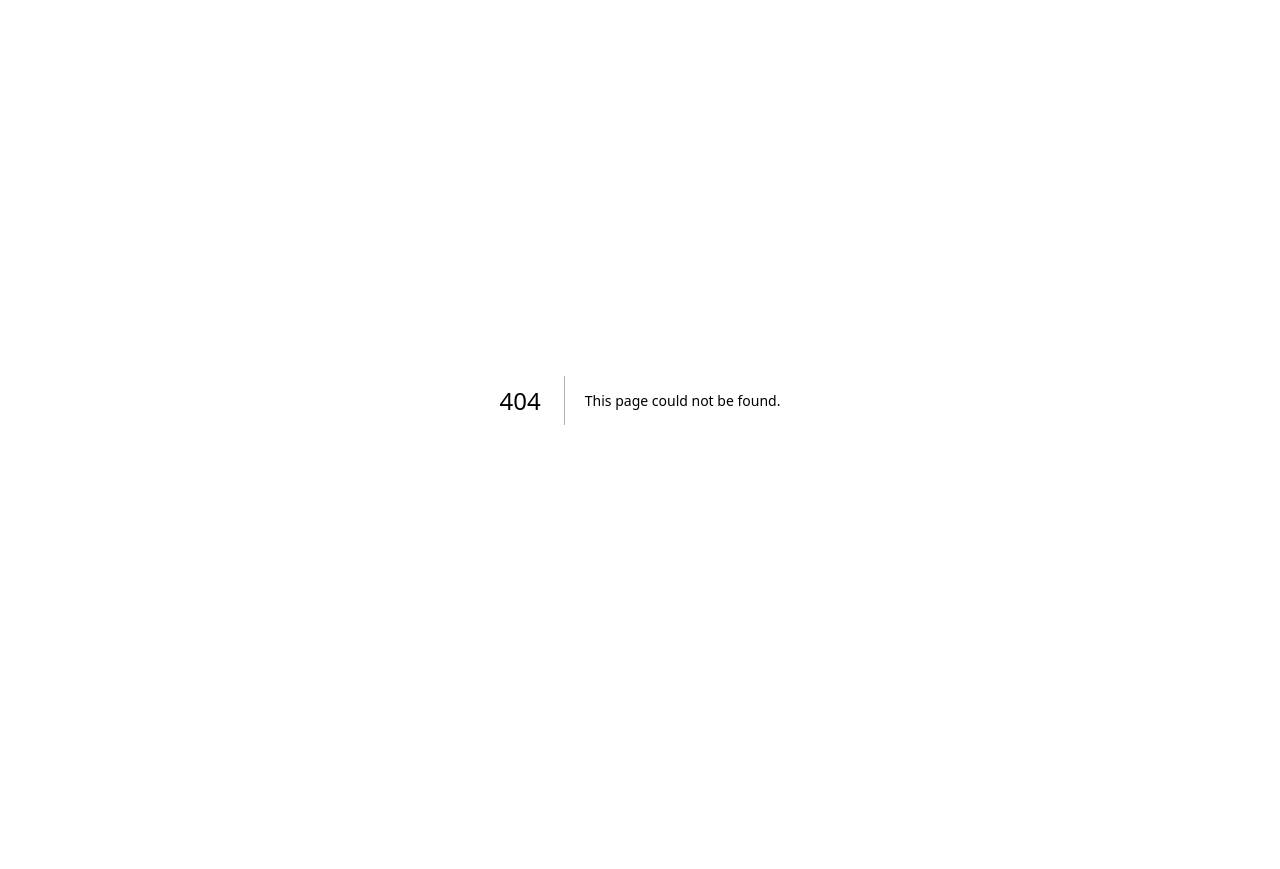
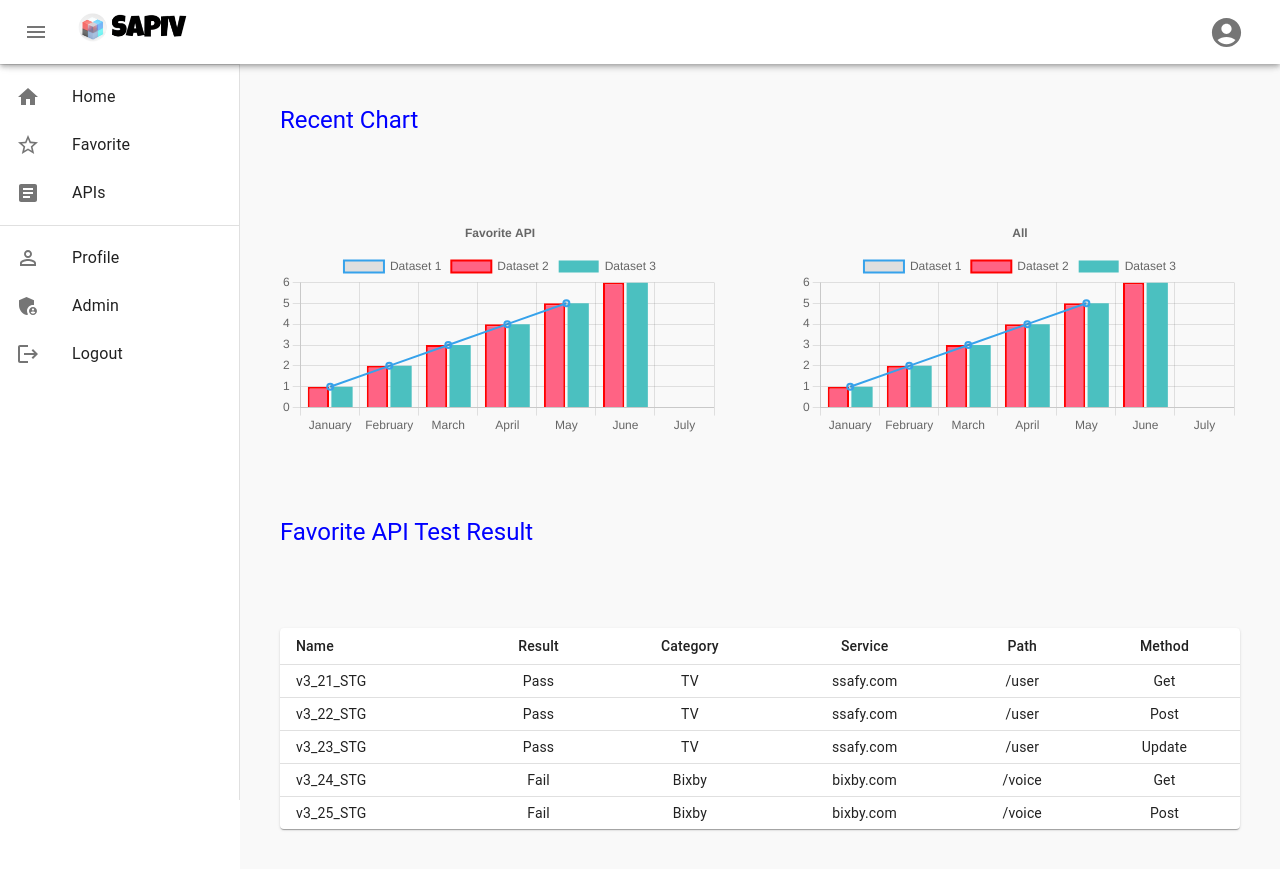
Before and after one commit to JuBoks/SSAFY-2th-PJT2-Service-api-validator, a Next.js app in the folder Frontend/api_validator/: page /home in a window 1280 px wide. Before the commit this address had no page. Before the commit the page ends 800 px from the top, so only its background shows below. Built offline with nearby package versions, Linux system fonts and the light colour scheme.

Commit message:
🥑[FE:Feat] Add Home page UI
Home page UI 구현

JIRA Code: S08P21S002-135

```diff
--- /dev/null
+++ b/Frontend/api_validator/components/BarChart.js
@@ -0,0 +1,69 @@
+import React from "react";
+import { Box, Typography } from "@mui/material";
+import { Bar } from "react-chartjs-2";
+import "chart.js/auto";
+import {
+  Chart as ChartJS,
+  CategoryScale,
+  LinearScale,
+  BarElement,
+  Title,
+  Tooltip,
+  Legend,
+  PointElement,
+} from "chart.js";
+
+ChartJS.register(
+  CategoryScale,
+  LinearScale,
+  BarElement,
+  PointElement,
+  Title,
+  Tooltip,
+  Legend
+);
+
+const data = {
+  labels: ["January", "February", "March", "April", "May", "June", "July"],
+  datasets: [
+    {
+      type: "line",
+      label: "Dataset 1",
+      borderColor: "rgb(54, 162, 235)",
+      borderWidth: 2,
+      data: [1, 2, 3, 4, 5],
+    },
+    {
+      type: "bar",
+      label: "Dataset 2",
+      backgroundColor: "rgb(255, 99, 132)",
+      data: [1, 2, 3, 4, 5, 6],
+      borderColor: "red",
+      borderWidth: 2,
+    },
+    {
+      type: "bar",
+      label: "Dataset 3",
+      backgroundColor: "rgb(75, 192, 192)",
+      data: [1, 2, 3, 4, 5, 6],
+    },
+  ],
+};
+
+export default function BarChart(props) {
+  const options = {
+    responsive: true,
+    plugins: {
+      title: {
+        display: true,
+        text: props.title,
+      },
+    },
+  };
+
+  return (
+    <Box m={5}>
+      <Bar data={data} options={options} />
+    </Box>
+  );
+}
--- /dev/null
+++ b/Frontend/api_validator/components/DenseTable.js
@@ -0,0 +1,56 @@
+import * as React from "react";
+import Table from "@mui/material/Table";
+import TableBody from "@mui/material/TableBody";
+import TableCell from "@mui/material/TableCell";
+import TableContainer from "@mui/material/TableContainer";
+import TableHead from "@mui/material/TableHead";
+import TableRow from "@mui/material/TableRow";
+import Paper from "@mui/material/Paper";
+
+function createData(result, name, category, service, path, method) {
+  return { result, name, category, service, path, method };
+}
+
+const rows = [
+  createData("Pass", "v3_21_STG", "TV", "ssafy.com", "/user", "Get"),
+  createData("Pass", "v3_22_STG", "TV", "ssafy.com", "/user", "Post"),
+  createData("Pass", "v3_23_STG", "TV", "ssafy.com", "/user", "Update"),
+  createData("Fail", "v3_24_STG", "Bixby", "bixby.com", "/voice", "Get"),
+  createData("Fail", "v3_25_STG", "Bixby", "bixby.com", "/voice", "Post"),
+];
+
+export default function DenseTable() {
+  return (
+    <TableContainer component={Paper}>
+      <Table sx={{ minWidth: 650 }} size="small" aria-label="a dense table">
+        <TableHead>
+          <TableRow>
+            <TableCell>Name</TableCell>
+            <TableCell align="center">Result</TableCell>
+            <TableCell align="center">Category</TableCell>
+            <TableCell align="center">Service</TableCell>
+            <TableCell align="center">Path</TableCell>
+            <TableCell align="center">Method</TableCell>
+          </TableRow>
+        </TableHead>
+        <TableBody>
+          {rows.map((row) => (
+            <TableRow
+              key={row.name}
+              sx={{ "&:last-child td, &:last-child th": { border: 0 } }}
+            >
+              <TableCell component="th" scope="row">
+                {row.name}
+              </TableCell>
+              <TableCell align="center">{row.result}</TableCell>
+              <TableCell align="center">{row.category}</TableCell>
+              <TableCell align="center">{row.service}</TableCell>
+              <TableCell align="center">{row.path}</TableCell>
+              <TableCell align="center">{row.method}</TableCell>
+            </TableRow>
+          ))}
+        </TableBody>
+      </Table>
+    </TableContainer>
+  );
+}
--- a/Frontend/api_validator/components/Header.js
+++ b/Frontend/api_validator/components/Header.js
@@ -11,11 +11,7 @@ import logo from "@/public/images/logo_black.png";
 
 export default function Header() {
   return (
-    <AppBar
-      position="absolute"
-      open={open}
-      style={{ backgroundColor: "white", zIndex: 1 }}
-    >
+    <AppBar style={{ backgroundColor: "white", zIndex: 1 }}>
       <Toolbar>
         <IconButton size="large" edge="start" aria-label="menu" sx={{ mr: 2 }}>
           <MenuIcon />
--- a/Frontend/api_validator/components/Nav.js
+++ b/Frontend/api_validator/components/Nav.js
@@ -1,5 +1,5 @@
 import * as React from "react";
-import PropTypes from "prop-types";
+import router from "next/router";
 import Box from "@mui/material/Box";
 import Divider from "@mui/material/Divider";
 import Drawer from "@mui/material/Drawer";
@@ -32,7 +32,7 @@ function ResponsiveDrawer(props) {
       <Divider />
       <List>
         <ListItem disablePadding>
-          <ListItemButton>
+          <ListItemButton onClick={() => router.push("/home")}>
             <ListItemIcon>
               <HomeIcon />
             </ListItemIcon>
@@ -67,7 +67,7 @@ function ResponsiveDrawer(props) {
           </ListItemButton>
         </ListItem>
         <ListItem disablePadding>
-          <ListItemButton>
+          <ListItemButton onClick={() => router.push("/admin/users")}>
             <ListItemIcon>
               <AdminPanelSettingsIcon />
             </ListItemIcon>
--- a/Frontend/api_validator/package.json
+++ b/Frontend/api_validator/package.json
@@ -15,10 +15,13 @@
     "@mui/material": "^5.11.12",
     "@mui/styled-engine": "^5.11.11",
     "axios": "^1.3.4",
+    "chart.js": "^4.2.1",
     "firebase": "^9.17.2",
     "next": "13.2.4",
     "react": "18.2.0",
+    "react-chartjs-2": "^5.2.0",
     "react-dom": "18.2.0",
+    "styled-components": "^5.3.9",
     "typescript": "^4.9.5"
   }
 }
--- /dev/null
+++ b/Frontend/api_validator/pages/home.js
@@ -0,0 +1,51 @@
+import * as React from "react";
+import Header from "@/components/Header.js";
+import Nav from "@/components/Nav.js";
+import BarChart from "@/components/BarChart.js";
+import DenseTable from "@/components/DenseTable.js";
+import { Box, Typography, Toolbar, Grid } from "@mui/material";
+
+export default function Main() {
+  return (
+    <>
+      <Header />
+      <Box sx={{ display: "flex" }}>
+        <Nav />
+        <Box component="main" sx={{ height: "100vh" }}>
+          <Toolbar />
+          <Grid container sx={{ backgroundColor: "#F9F9F9" }}>
+            <Grid item xs={12}>
+              <Typography
+                variant="h5"
+                component="h5"
+                m={(0, 5)}
+                sx={{ color: "blue" }}
+              >
+                Recent Chart
+              </Typography>
+            </Grid>
+            <Grid item xs={6}>
+              <BarChart title="Favorite API" />
+            </Grid>
+            <Grid item xs={6}>
+              <BarChart title="All" />
+            </Grid>
+            <Grid item xs={12}>
+              <Typography
+                variant="h5"
+                component="h5"
+                m={(0, 5)}
+                sx={{ color: "blue" }}
+              >
+                Favorite API Test Result
+              </Typography>
+            </Grid>
+            <Grid item xs={12} m={(0, 5)}>
+              <DenseTable />
+            </Grid>
+          </Grid>
+        </Box>
+      </Box>
+    </>
+  );
+}
--- a/Frontend/api_validator/pages/index.js
+++ b/Frontend/api_validator/pages/index.js
@@ -17,7 +17,7 @@ export default function Home() {
         const user = userCredential.user;
         console.log(userCredential);
         alert("Login Success");
-        router.push("/main");
+        router.push("/home");
       })
       .catch((error) => {
         const errorCode = error.code;
```
Also changed, not shown: Frontend/api_validator/pages/admin/users.js (added, +30 -0 lines), Frontend/api_validator/pages/main.js (deleted, +0 -15 lines), 2 other files (tests, documents, lock files or other folders).
